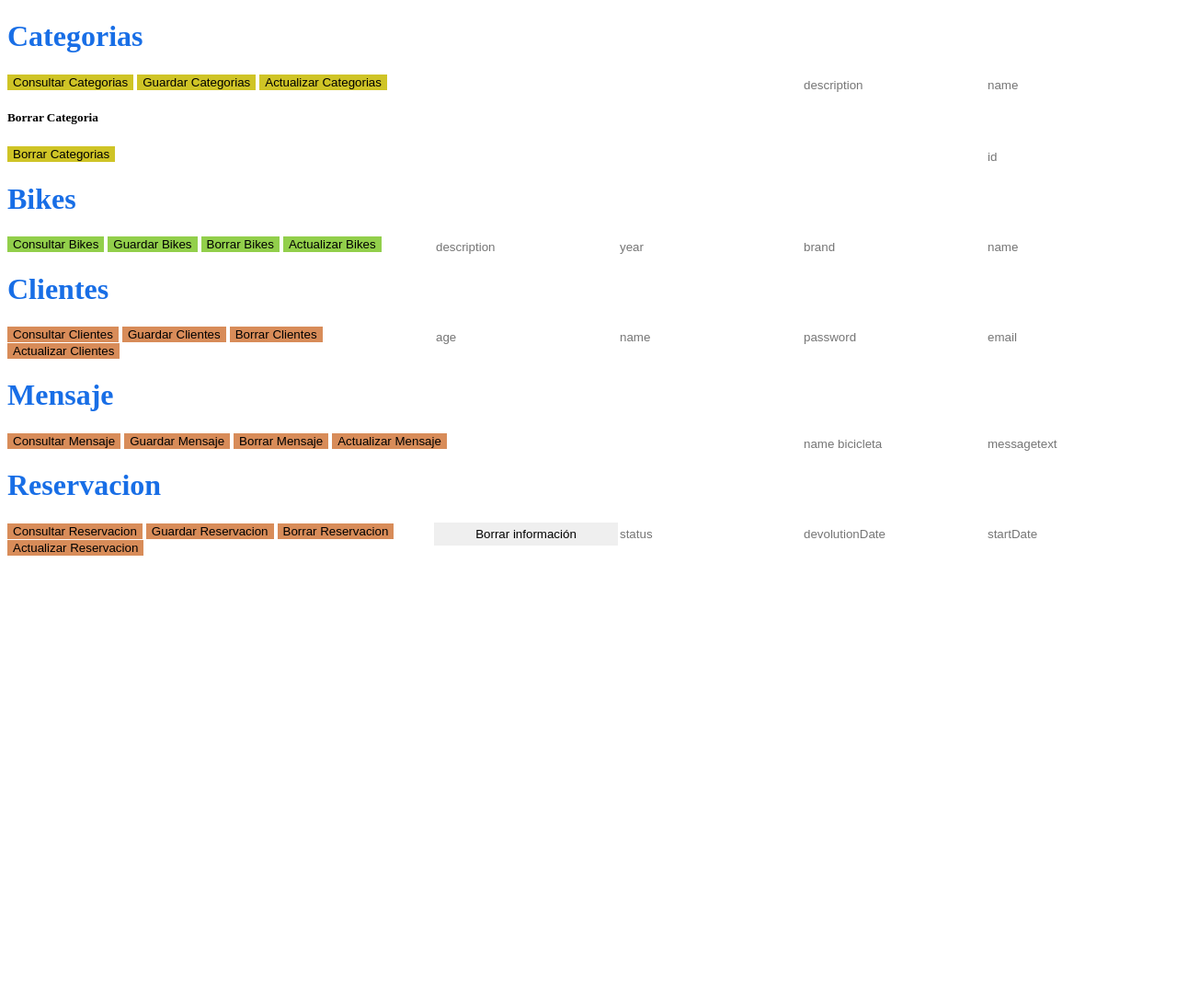
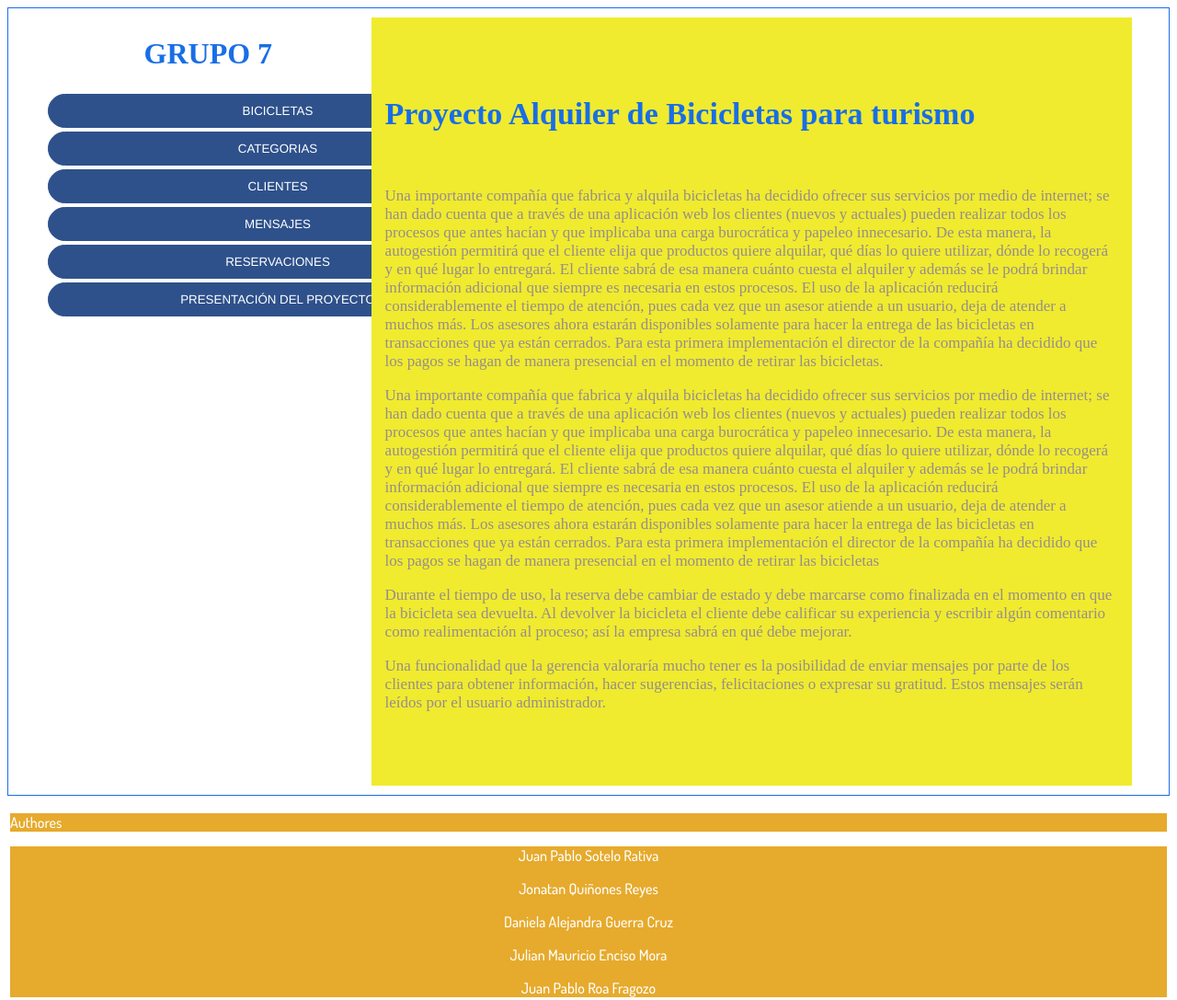
Before and after one commit to jproa34/Proyecto_Bicicleta, a plain HTML site: page Proyecto_bicicleta/Front/index.html in a window 1280 px wide. Shown: the whole page at 92% size. Before the commit the page ends 800 px from the top, so only its background shows below. Drawn offline with nearby package versions, Linux system fonts and the light colour scheme.

Commit message:
Trabajo final

```diff
--- a/Proyecto_bicicleta/Front/css/estilos.css
+++ b/Proyecto_bicicleta/Front/css/estilos.css
@@ -127,6 +127,8 @@ footer {
     padding: 10px 40px;
 }
 
+
+
 .contenedor_izquierdo {
     display: inline-block;
     width: 30%;
@@ -135,6 +137,7 @@ footer {
     text-align: center;
     padding: 100 0px;
 }
+
 
 .contenedor_izquierdo h1{
     color: #186EE6;
@@ -148,6 +151,19 @@ footer {
      border: #968d8d 1px solid;
      padding: 48px 0px;
      background-color: #F0EB2E;
+}
+
+.contenedor_derecho2 {
+    display: inline-block;
+     width: 70%;
+    height: auto;
+     text-align: left;
+     border: #968d8d 1px solid;
+     padding: 48px 0px;
+     background-color: #F0EB2E;
+     border: 15px solid rgba(0, 0, 0, 0);
+     color: #968d8d;
+     font-size: 17px;
 }
 
 h1{
--- a/Proyecto_bicicleta/Front/index.html
+++ b/Proyecto_bicicleta/Front/index.html
@@ -1,5 +1,6 @@
 <!DOCTYPE html>
-<html >
+<html>
+
 <head>
 
     <script src="https://ajax.googleapis.com/ajax/libs/jquery/3.6.0/jquery.min.js"></script>
@@ -7,115 +8,96 @@
     <link rel="preconnect" href="https://fonts.googleapis.com">
     <link rel="preconnect" href="https://fonts.gstatic.com" crossorigin>
     <link href="https://fonts.googleapis.com/css2?family=Dosis:wght@500&display=swap" rel="stylesheet">
-    <script type="text/javascript" src="js/misFunciones.js"></script>
-    <title>Reto3</title>
+    <script type="text/javascript" src="js/funcionCliente.js"></script>
+    <title>Inicio</title>
 </head>
+
 <body>
-
-    <h1> Categorias</h1>
-
-
-
-    <div>
-        <input type="text" id="Cname" placeholder="name">
-        <input type="text" id="Cdescription" placeholder="description">
-
+    <div class="container">
+        <div class="contenedor_izquierdo">
+            <h1>GRUPO 7</h1>
+            <table>
+                <tr>
+                    <th><a href="bikes.html"><button class="paginas"> Bicicletas</button></a> </th>
+                </tr>
+                <tr>
+                    <th><a href="categorias.html"><button class="paginas"> Categorias </button></a></th>
+                </tr>
+                <tr>
+                    <th> <a href="cliente.html"><button class="paginas">Clientes</button></a> </th>
+                </tr>
+                <tr>
+                    <th> <a href="mensaje.html"> <button class="paginas">Mensajes</button></a></th>
+                </tr>
+                <tr>
+                    <th> <a href="reservation.html"><button class="paginas">Reservaciones</button></a> </th>
+                </tr>
+                <tr>
+                    <th> <a href="index.html"><button class="paginas">Presentación del proyecto</button></a> </th>
+                </tr>
+            </table>
 
         </div>
-    <button onclick="traerInformacionCategorias()" , style="background-color: rgb(207, 196, 38);"> Consultar Categorias</button>
-    <button onclick="guardarInformacionCategorias()", style="background-color: rgb(207, 196, 38);">Guardar Categorias</button>
-    <button onclick="guardarInformacionCategorias()", style="background-color: rgb(207, 196, 38);">Actualizar Categorias</button>
 
-    <div>
-        <h5>Borrar Categoria</h5>
-        <button onclick="borrarInformacionCategorias()", style="background-color: rgb(207, 196, 38);">Borrar Categorias</button>
-        <input type="number" id="idClienteBorrar" placeholder="id"> </input>
-    </div>
+        <div class="contenedor_derecho2">
 
-    <div id="resultado1"></div>
+            <h1> Proyecto Alquiler de Bicicletas para turismo</h1>
+            <br>
+            <p>Una importante compañía que fabrica y alquila bicicletas ha decidido ofrecer sus servicios por
+                medio de internet; se han dado cuenta que a través de una aplicación web los clientes (nuevos y
+                actuales) pueden realizar todos los procesos que antes hacían y que implicaba una carga
+                burocrática y papeleo innecesario. De esta manera, la autogestión permitirá que el cliente elija
+                que productos quiere alquilar, qué días lo quiere utilizar, dónde lo recogerá y en qué lugar lo
+                entregará. El cliente sabrá de esa manera cuánto cuesta el alquiler y además se le podrá brindar
+                información adicional que siempre es necesaria en estos procesos. El uso de la aplicación reducirá
+                considerablemente el tiempo de atención, pues cada vez que un asesor atiende a un usuario, deja
+                de atender a muchos más. Los asesores ahora estarán disponibles solamente para hacer la entrega
+                de las bicicletas en transacciones que ya están cerrados. Para esta primera implementación el
+                director de la compañía ha decidido que los pagos se hagan de manera presencial en el momento
+                de retirar las bicicletas.
+                </p>
 
+            <p>Una importante compañía que fabrica y alquila bicicletas ha decidido ofrecer sus servicios por
+                medio de internet; se han dado cuenta que a través de una aplicación web los clientes (nuevos y
+                actuales) pueden realizar todos los procesos que antes hacían y que implicaba una carga
+                burocrática y papeleo innecesario. De esta manera, la autogestión permitirá que el cliente elija
+                que productos quiere alquilar, qué días lo quiere utilizar, dónde lo recogerá y en qué lugar lo
+                entregará. El cliente sabrá de esa manera cuánto cuesta el alquiler y además se le podrá brindar
+                información adicional que siempre es necesaria en estos procesos. El uso de la aplicación reducirá
+                considerablemente el tiempo de atención, pues cada vez que un asesor atiende a un usuario, deja
+                de atender a muchos más. Los asesores ahora estarán disponibles solamente para hacer la entrega
+                de las bicicletas en transacciones que ya están cerrados. Para esta primera implementación el
+                director de la compañía ha decidido que los pagos se hagan de manera presencial en el momento
+                de retirar las bicicletas
+                </p>
 
+            <p>Durante el tiempo de uso, la reserva debe cambiar de estado y debe marcarse como finalizada en
+                el momento en que la bicicleta sea devuelta. Al devolver la bicicleta el cliente debe calificar su
+                experiencia y escribir algún comentario como realimentación al proceso; así la empresa sabrá en
+                qué debe mejorar.</p>
 
-
-
-
-
-
-
-    <h1> Bikes</h1>
-    <div id="resultado2"></div>
-
-
-    <div>
-        <input type="text" id="Bname" placeholder="name">
-        <input type="text" id="Bbrand" placeholder="brand">
-        <input type="number" id="Byear" placeholder="year">
-        <input type="text" id="Bdescription" placeholder="description">
-    </div>
-
-
-    <div>
-    <button onclick="traerInformacionBikes()", style="background-color: rgb(146, 207, 75);">Consultar Bikes</button>
-    <button onclick="guardarInformacionBikes()", style="background-color: rgb(146, 207, 75);">Guardar Bikes</button>
-    <button onclick="guardarInformacionBikes()", style="background-color: rgb(146, 207, 75);">Borrar Bikes</button>
-    <button onclick="guardarInformacionBikes()", style="background-color: rgb(146, 207, 75);">Actualizar Bikes</button>
-
-    </div>
-    <h1> Clientes</h1>
-    <div id="resultado3"></div>
-
-    <div>
-        <input type="text" id="CLemail" placeholder="email">
-        <input type="text" id="CLpassword" placeholder="password">
-        <input type="text" id="CLname" placeholder="name">
-        <input type="number" id="CLage" placeholder="age">
-    </div>
-
-    <div>
-    <button onclick="traerInformacionClientes()", style="background-color: rgb(216, 140, 89);" > Consultar Clientes</button>
-    <button onclick="guardarInformacionClientes()", style="background-color: rgb(216, 140, 89);" >Guardar Clientes</button>
-    <button onclick="guardarInformacionClientes()", style="background-color: rgb(216, 140, 89);" >Borrar Clientes</button>
-    <button onclick="guardarInformacionClientes()", style="background-color: rgb(216, 140, 89);" >Actualizar Clientes</button>
-    </div>
-
-
-    <h1> Mensaje</h1>
-    <div id="resultado4"></div>
-
-    <div>
-        <input type="text" id="MmessageText" placeholder="messagetext">
-        <input type="text" id="Mname" placeholder="name bicicleta">
+            <p>Una funcionalidad que la gerencia valoraría mucho tener es la posibilidad de enviar mensajes por
+                parte de los clientes para obtener información, hacer sugerencias, felicitaciones o expresar su
+                gratitud. Estos mensajes serán leídos por el usuario administrador.</p>
 
 
         </div>
 
-    <div>
-    <button onclick="traerInformacionMensaje()", style="background-color: rgb(216, 140, 89);" > Consultar Mensaje</button>
-    <button onclick="guardarInformacionMensaje()", style="background-color: rgb(216, 140, 89);" >Guardar Mensaje</button>
-    <button onclick="guardarInformacionMensaje()", style="background-color: rgb(216, 140, 89);" >Borrar Mensaje</button>
-    <button onclick="guardarInformacionMensaje()", style="background-color: rgb(216, 140, 89);" >Actualizar Mensaje</button>
-
     </div>
 
+    <footer>
+        <div id="autores">
+            <p>Authores</p>
+        </div>
+        <div id="integrantes">
+            <p>Juan Pablo Sotelo Rativa</p>
+            <p>Jonatan Quiñones Reyes</p>
+            <p>Daniela Alejandra Guerra Cruz</p>
+            <p>Julian Mauricio Enciso Mora</p>
+            <p>Juan Pablo Roa Fragozo</p>
+        </div>
+    </footer>
 
-    <h1> Reservacion</h1>
-    <div id="resultado5"></div>
-
-    <div>
-        <input type="text" id="RstartDate" placeholder="startDate">
-        <input type="text" id="RdevolutionDate" placeholder="devolutionDate">
-        <input type="text" id="Rstatus" placeholder="status">
-        <input type="reset" value="Borrar información">
-
-    </div>
-
-    <div>
-    <button onclick="traerInformacionReservacion()", style="background-color: rgb(216, 140, 89);" > Consultar Reservacion</button>
-    <button onclick="guardarInformacionReservacion()", style="background-color: rgb(216, 140, 89);" >Guardar Reservacion</button>
-    <button onclick="guardarInformacionReservacion()", style="background-color: rgb(216, 140, 89);" >Borrar Reservacion</button>
-    <button onclick="guardarInformacionReservacion()", style="background-color: rgb(216, 140, 89);" >Actualizar Reservacion</button>
-
-        </div>
 </body>
 
 </html>
```
Also changed, not shown: Proyecto_bicicleta/Front/bikes.html (+3 -0 lines), Proyecto_bicicleta/Front/categorias.html (+3 -0 lines), Proyecto_bicicleta/Front/cliente.html (+3 -0 lines), Proyecto_bicicleta/Front/mensaje.html (+3 -0 lines), Proyecto_bicicleta/Front/reservation.html (+3 -0 lines), 6 other files. Lines whose indentation alone changed are shown as unchanged.
